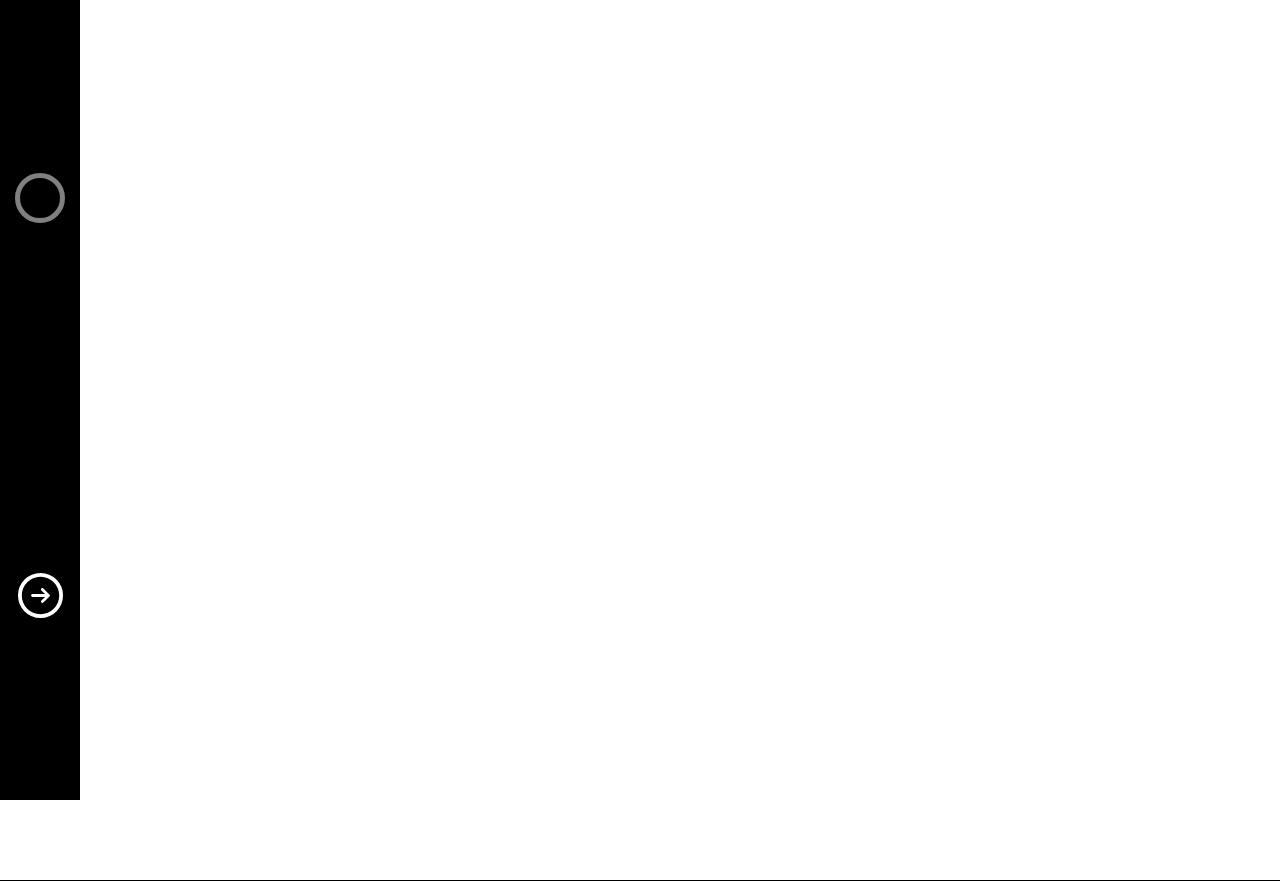
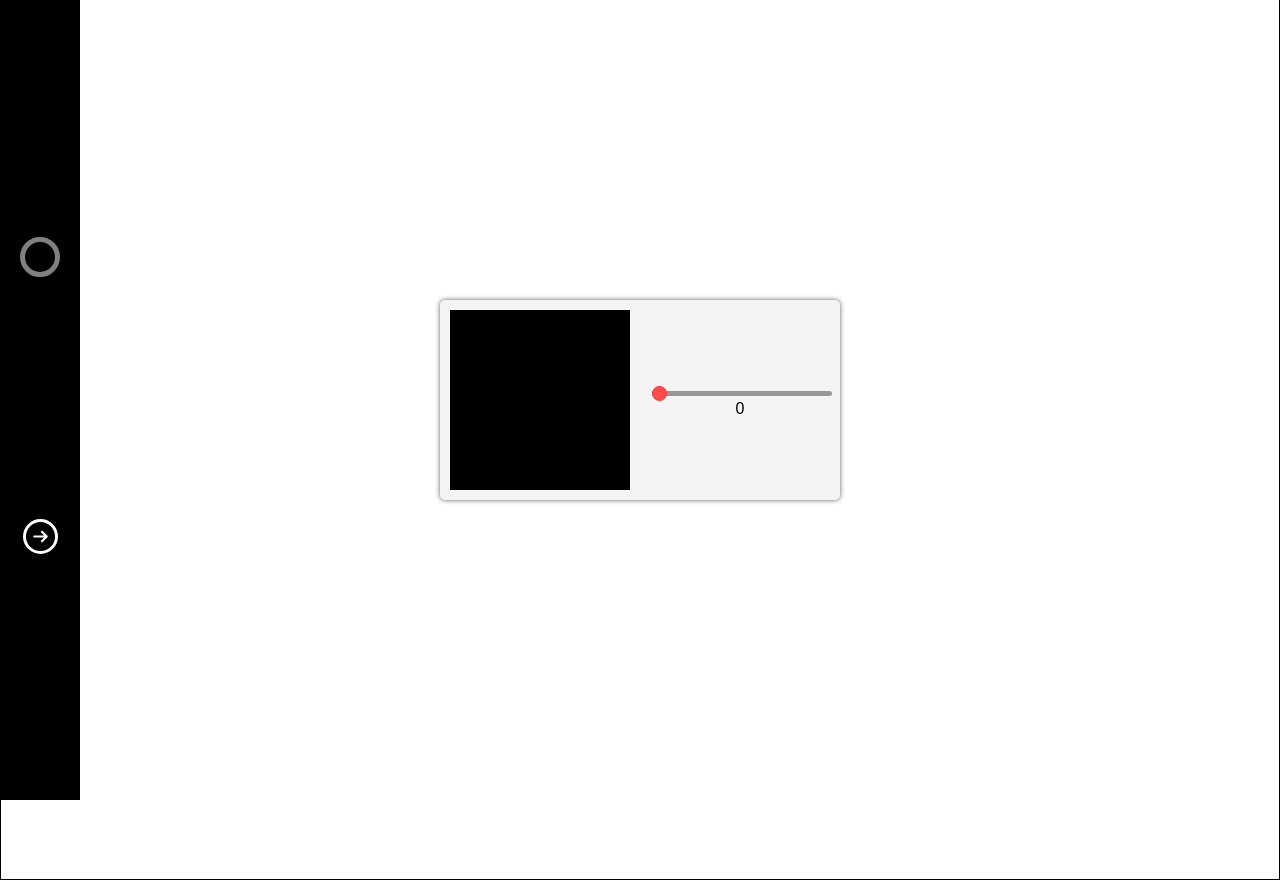
Before and after one commit to Arceen/QikDraw, a plain HTML site: page index.html in a window 1280 px wide. Drawn offline with Linux system fonts and the light colour scheme.

Commit message:
color slider added and picker

```diff
--- a/index.css
+++ b/index.css
@@ -1,3 +1,7 @@
+* {
+  box-sizing: border-box;
+  font-size: 16px;
+}
 body {
   height: 100vh;
   width: 100vw;
@@ -23,7 +27,7 @@ body {
   display: flex;
   flex-direction: column;
   align-items: center;
-  justify-content: space-around;
+  justify-content: space-evenly;
 }
 #color-picker {
   height: 40px;
@@ -45,3 +49,74 @@ body {
   border-radius: 50%;
   border: 5px solid black;
 }
+
+#color-selection {
+  height: 200px;
+  width: 400px;
+  position: absolute;
+  top: 50%;
+  left: 50%;
+  transform: translate(-50%, -50%);
+  background-color: #ddd5;
+  border-radius: 5px;
+  box-shadow: 0px 0px 5px #111a;
+  display: flex;
+  align-items: center;
+  justify-content: flex-start;
+  gap: 20px;
+  padding: 10px 10px;
+}
+#color-selected {
+  background-color: black;
+  width: 180px;
+  height: 180px;
+}
+.slider-container {
+  width: 180px;
+  margin: 0 auto;
+  text-align: center;
+}
+
+/* Styling the slider input */
+.slider {
+  -webkit-appearance: none;
+  width: 100%;
+  height: 5px;
+  background: gray;
+  outline: none;
+  opacity: 0.8;
+  -webkit-transition: 0.2s;
+  transition: opacity 0.2s;
+  border-radius: 5px;
+}
+
+.slider:hover {
+  opacity: 1;
+}
+
+/* Styling the slider thumb (handle) */
+.slider::-webkit-slider-thumb {
+  -webkit-appearance: none;
+  appearance: none;
+  width: 15px;
+  height: 15px;
+  background: #f22;
+  cursor: pointer;
+  border-radius: 50%;
+  border: 1px solid red;
+}
+
+.slider::-moz-range-thumb {
+  width: 15px;
+  height: 15px;
+  background: #f22;
+  cursor: pointer;
+  border-radius: 50%;
+  border: 1px solid red;
+}
+
+/* Styling the slider value display */
+#slider1-value {
+  padding: 10px;
+  font-size: 1rem;
+}
--- a/index.html
+++ b/index.html
@@ -9,8 +9,20 @@
 </head>
 
 <body>
+  <div id="color-selection" draggable="false">
+    <div id="color-selected">
+    </div>
+    <div id="color-slider-div">
+      <div class="slider-container">
+        <input type="range" min="0" max="255" value="0" class="slider" id="slider1">
+        <span id="slider1-value">0</span>
+      </div>
+    </div>
+
+  </div>
   <div id="left-panel">
     <div id="color-picker" draggable="false"></div>
+
     <div id="change-sides"><svg clip-rule="evenodd" fill-rule="evenodd" stroke-linejoin="round" stroke-miterlimit="2" viewBox="0 0 24 24" xmlns="http://www.w3.org/2000/svg">
         <path d="m12.007 2c-5.518 0-9.998 4.48-9.998 9.998 0 5.517 4.48 9.997 9.998 9.997s9.998-4.48 9.998-9.997c0-5.518-4.48-9.998-9.998-9.998zm1.523 6.21s1.502 1.505 3.255 3.259c.147.147.22.339.22.531s-.073.383-.22.53c-1.753 1.754-3.254 3.258-3.254 3.258-.145.145-.335.217-.526.217-.192-.001-.384-.074-.531-.221-.292-.293-.294-.766-.003-1.057l1.977-1.977h-6.693c-.414 0-.75-.336-.75-.75s.336-.75.75-.75h6.693l-1.978-1.979c-.29-.289-.287-.762.006-1.054.147-.147.339-.221.53-.222.19 0 .38.071.524.215z" fill-rule="nonzero" />
       </svg></div>
--- a/script.js
+++ b/script.js
@@ -15,6 +15,7 @@ ctx.scale(scale, scale);
 
 ctx.strokeStyle = "rgba(0, 0, 0)";
 ctx.fillStyle = "rgba(0, 0, 0, 0.8)";
+ctx.lineWidth = "100";
 ctx.lineCap = "round";
 let [prev_x, prev_y] = [-1, -1];
 let isDrawing = false;
@@ -77,6 +78,9 @@ navBarChangeButton.addEventListener("click", () => {
   }
 });
 
+// utils
+// const colorPuck =
+
 // // Color Picker logic
 // const colorPicker = document.getElementById("color-picker");
 // colorPicker.addEventListener("mousedown", (e) => {
```
